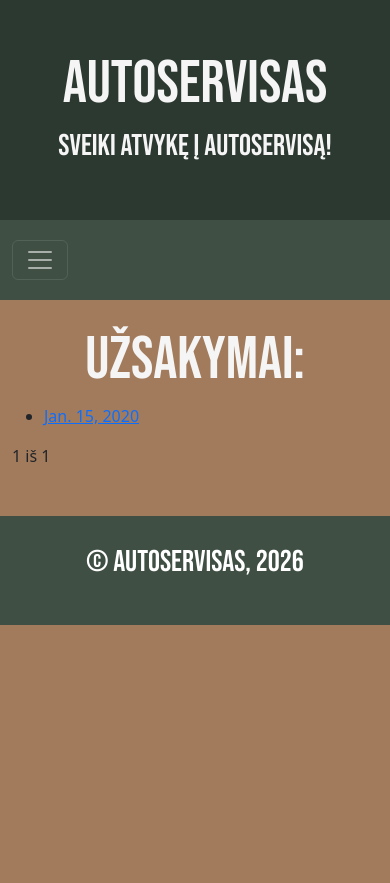
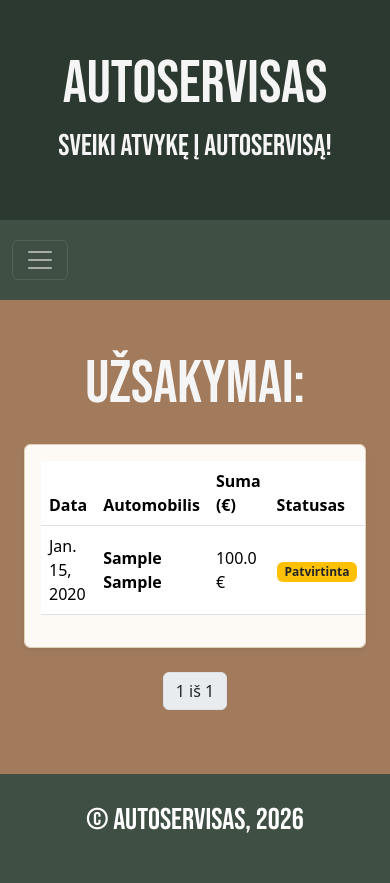
Before and after one commit to LinaDailidaite/Autoservisas, a Django app: page /orders/ in a window 390 px wide. Before the commit the page ends 625 px from the top, so only its background shows below. Run offline with Django 5.2, Linux system fonts and the light colour scheme; tables that the repository leaves empty hold one stand-in row (values such as "Sample post").

Commit message:
*dizaino patobulinimai užsakymų ir automobilių polapiuose

```diff
--- a/autoservice/models.py
+++ b/autoservice/models.py
@@ -27,7 +27,20 @@ class Car(models.Model):
 class Order(models.Model):
     date = models.DateField(verbose_name="Date", auto_now_add=True)
     car = models.ForeignKey(to="Car", on_delete=models.SET_NULL, null=True, blank=True)
+    LOAN_STATUS = (
+        ('p', 'Patvirtinta'),
+        ('v', 'Vykdoma'),
+        ('i', 'Įvykdyta'),
+        ('at', 'Atšaukta'),
+    )
 
+    status = models.CharField(
+        max_length=2,
+        choices=LOAN_STATUS,
+        blank=True,
+        default='p',
+        help_text='Užsakymo statusas',
+    )
     def __str__(self):
         return f"{self.car} ({self.date})"
 
--- a/autoservice/static/autoservisas/css/styles.css
+++ b/autoservice/static/autoservisas/css/styles.css
@@ -62,3 +62,47 @@ p {
 .bg-primary {
     background-color: #2C3930 !important;
 }
+
+/* mygtuko stilius */
+ body .btn-custom {
+    background-color: #3F4F44 !important;
+    color: #ECECEC !important;
+    border: 2px solid #a68a64 !important;
+    padding: 10px 25px !important;
+    display: inline-block !important;
+    font-family: 'Bebas Neue', sans-serif
+}
+
+/* Efektas užvedus pelę */
+body .btn-custom:hover {
+    background-color: #a68a64 !important;
+    color: white !important;
+}
+
+.card {
+    border: none;
+    background-color: #ECECEC;
+}
+
+.card-title {
+    color: #4a5d4e;
+    font-family: 'Bebas Neue', sans-serif;
+    letter-spacing: 1px;
+}
+
+.service-name {
+    font-family: 'Jost', sans-serif;
+    font-size: 1.2rem;
+    color: #333;
+}
+
+.service-price {
+    font-family: 'Bebas Neue', sans-serif;
+    font-size: 1.4rem;
+    letter-spacing: 1px;
+    color: #4a5d4e;
+}
+
+.services-list {
+    background: transparent !important;
+}
--- a/autoservice/templates/base.html
+++ b/autoservice/templates/base.html
@@ -10,8 +10,8 @@
     <link rel="preconnect" href="https://fonts.googleapis.com">
     <link rel="preconnect" href="https://fonts.gstatic.com" crossorigin>
    <link href="https://fonts.googleapis.com/css2?family=Bebas+Neue&display=swap" rel="stylesheet">
-<link href="https://fonts.googleapis.com/css2?family=Jost&display=swap" rel="stylesheet">
-    <link rel="stylesheet" href="{% static 'autoservisas/css/styles.css' %}">
+    <link href="https://fonts.googleapis.com/css2?family=Jost&display=swap" rel="stylesheet">
+    <link rel="stylesheet" href="{% static 'autoservisas/css/styles.css' %}?v=1.1">
 </head>
 <body>
 
--- a/autoservice/templates/car.html
+++ b/autoservice/templates/car.html
@@ -7,4 +7,7 @@
 <p><strong>Automobilis: </strong>{{ car.make }} {{ car.model }}</p>
 <p><strong>Valstybinis numeris: </strong>{{ car.license_plate }}</p>
 <p><strong>VIN kodas: </strong>{{ car.vin_code }}</p>
+{% if car.cover %}
+<img class="card-img-top mb-3" style="max-width: 20%" src="{{ car.cover.url }}">
+{% endif %}
 {% endblock %}
--- a/autoservice/templates/cars.html
+++ b/autoservice/templates/cars.html
@@ -14,14 +14,14 @@
         <div class="card mb-4 shadow-sm w-100"> {% if car.cover %}
                 <img src="{{ car.cover.url }}" class="card-img-top" alt="{{ car.model }}" style="height: 300px; object-fit: cover;">
             {% else %}
-                <img src="{% static 'img/no-image.jpg' %}" class="card-img-top" style="height: 300px; object-fit: cover;">
+                <img src="{% static 'img/no-image.png' %}" class="card-img-top" style="height: 300px; object-fit: cover;">
             {% endif %}
 
             <div class="card-body">
                 <h5 class="card-title">{{ car.make }} {{ car.model }}</h5>
                 <h6 class="card-subtitle mb-2 text-muted">Valst. nr: {{ car.license_plate }}</h6>
                 <p class="card-text">Klientas: {{ car.client_name }}</p>
-                <a href="{% url 'car' car.id %}" class="btn btn-sm btn-outline-primary">Peržiūrėti informaciją</a>
+                <a href="{% url 'car' car.id %}" class="btn btn-custom">Plačiau</a>
             </div>
         </div>
     </div>
--- a/autoservice/templates/orders.html
+++ b/autoservice/templates/orders.html
@@ -3,33 +3,66 @@
 {% block title %}Užsakymai{% endblock %}
 
 {% block content %}
-  <h1>Užsakymai:</h1>
+<div class="container mt-4">
+    <h1 class="mb-4">Užsakymai:</h1>
+
     {% if orders %}
-  <ul>
+    <div class="table-responsive shadow-sm bg-white rounded p-3" style="background-color: #fdfaf5 !important; border: 1px solid #e2d1b9;">
+        <table class="table table-hover align-middle">
+            <thead style="background-color: #4a5d4e; color: white;">
+                <tr>
+                    <th>Data</th>
+                    <th>Automobilis</th>
+                    <th>Suma (€)</th>
+                    <th>Statusas</th>
+                    <th class="text-end">Veiksmas</th>
+                </tr>
+            </thead>
+            <tbody>
                 {% for order in orders %}
-      <li>
-        <a href="{% url 'order' order.id %}">{{ order.date }}</a>
-      </li>
+                <tr>
+                    <td>{{ order.date }}</td>
+                    <td><strong>{{ order.car }}</strong></td>
+                    <td>{{ order.total }} €</td>
+                    <td>
+                        <span class="badge
+                            {% if order.status == 'v' %}bg-primary
+                            {% elif order.status == 'i' %}bg-success
+                            {% elif order.status == 'p' %}bg-warning text-dark
+                            {% else %}bg-danger{% endif %}">
+                            {{ order.get_status_display }}
+                        </span>
+                    </td>
+                    <td class="text-end">
+                        <a href="{% url 'order' order.id %}" class="btn btn-sm btn-custom">Plačiau</a>
+                    </td>
+                </tr>
                 {% endfor %}
-  </ul>
+            </tbody>
+        </table>
+    </div>
     {% else %}
-    <p>Užsakymų nėra.</p>
-  {% endif %}
-  <div class="pagination">
-    <span class="step-links">
-        {% if page_obj.has_previous %}
-            <a href="?page=1">&laquo; pirmas</a>
-            <a href="?page={{ page_obj.previous_page_number }}">atgal</a>
+        <p class="alert alert-info">Užsakymų šiuo metu nėra.</p>
     {% endif %}
 
-        <span class="current">
+    <nav aria-label="Page navigation" class="mt-4">
+        <ul class="pagination justify-content-center">
+            {% if page_obj.has_previous %}
+                <li class="page-item"><a class="page-link" href="?page=1">&laquo; pirmas</a></li>
+                <li class="page-item"><a class="page-link" href="?page={{ page_obj.previous_page_number }}">atgal</a></li>
+            {% endif %}
+
+            <li class="page-item disabled">
+                <span class="page-link text-dark">
                     {{ page_obj.number }} iš {{ page_obj.paginator.num_pages }}
                 </span>
+            </li>
 
             {% if page_obj.has_next %}
-            <a href="?page={{ page_obj.next_page_number }}">pirmyn</a>
-            <a href="?page={{ page_obj.paginator.num_pages }}">paskutinis &raquo;</a>
+                <li class="page-item"><a class="page-link" href="?page={{ page_obj.next_page_number }}">pirmyn</a></li>
+                <li class="page-item"><a class="page-link" href="?page={{ page_obj.paginator.num_pages }}">paskutinis &raquo;</a></li>
             {% endif %}
-    </span>
+        </ul>
+    </nav>
 </div>
 {% endblock %}
```
Also changed, not shown: autoservice/templates/order.html (+17 -8 lines). Lines whose indentation alone changed are shown as unchanged.
